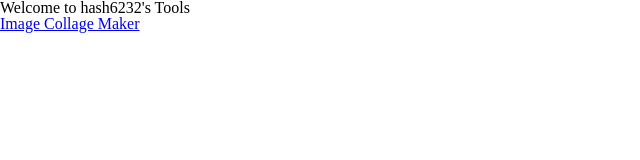
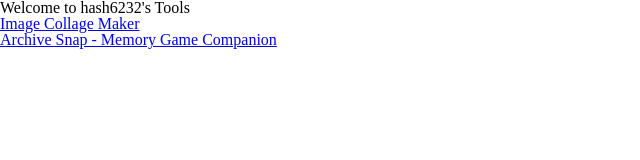
Before and after one commit to Hash6232/hash6232.github.io, a website: page index.html in a window 1280 px wide. Shown: the whole page, without its empty margins (0-640 px from the left). Drawn offline with Linux system fonts and the light colour scheme.

Commit message:
Add link to Archive Snap tool in main index

```diff
--- a/index.html
+++ b/index.html
@@ -10,6 +10,7 @@
     <h1>Welcome to hash6232's Tools</h1>
     <ul>
         <li><a href="tools/collage/">Image Collage Maker</a></li>
+        <li><a href="tools/archive-snap/">Archive Snap - Memory Game Companion</a></li>
     </ul>
 </body>
 </html>
```
